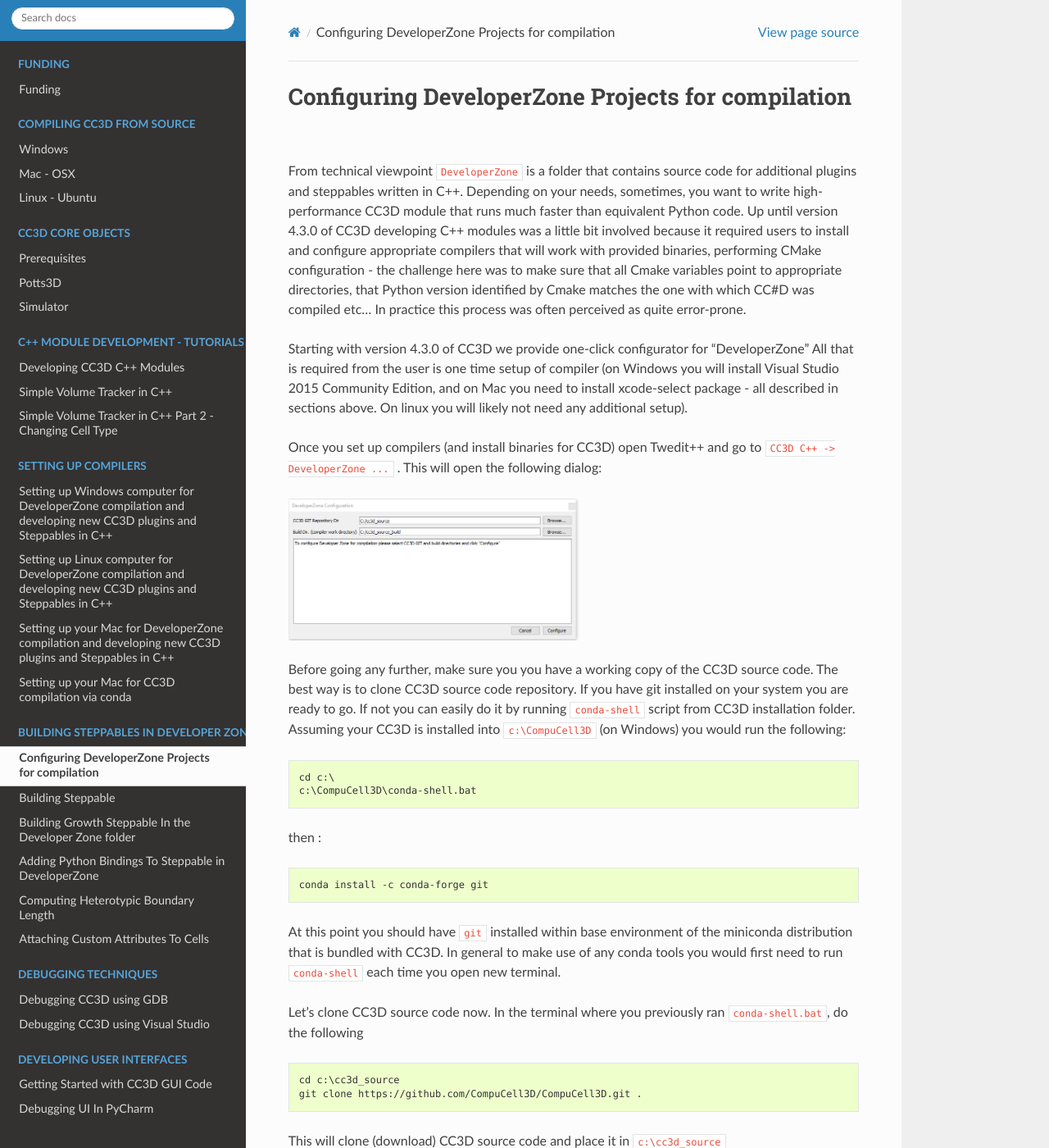
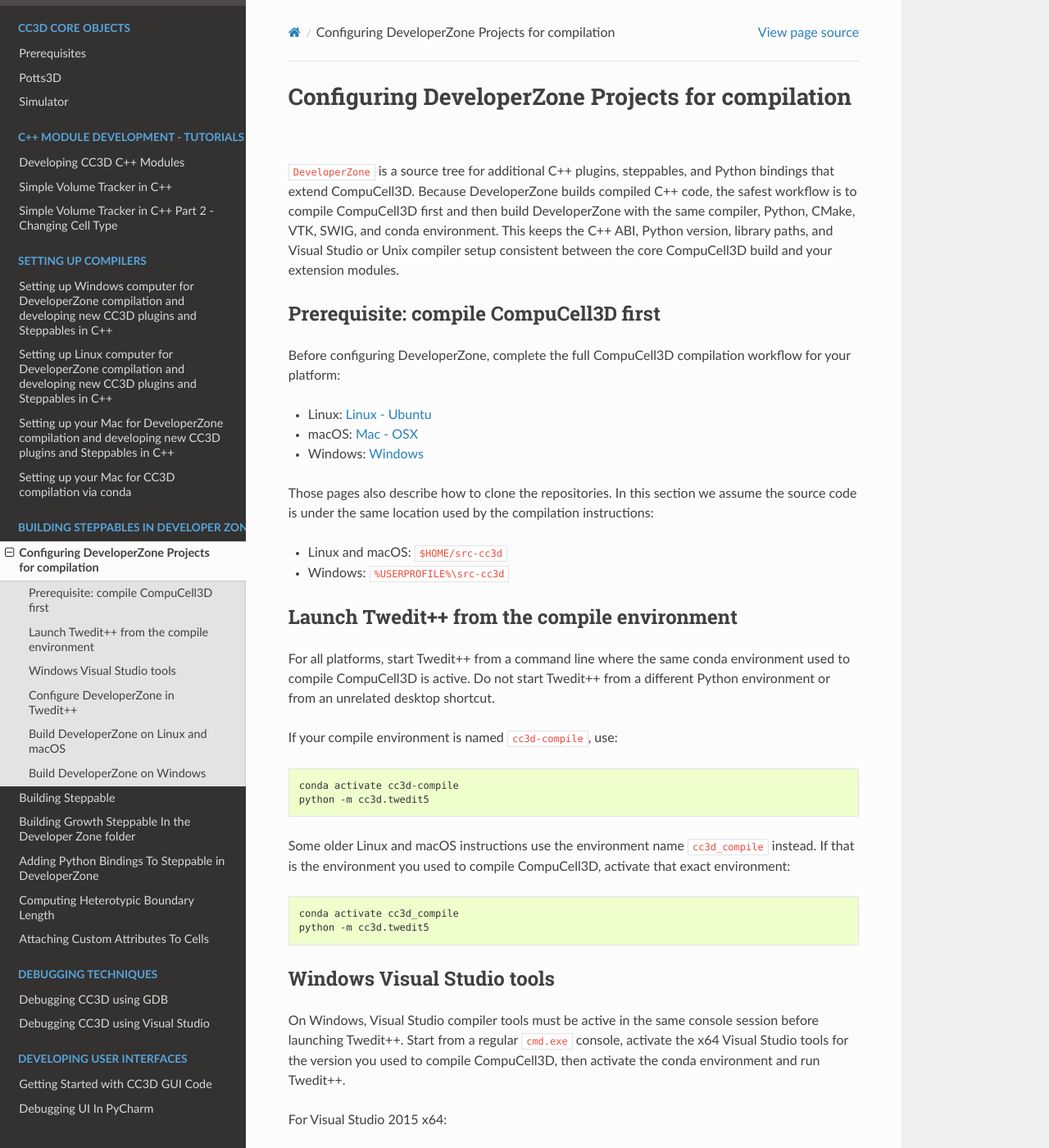
Before and after one commit to CompuCell3D/CompuCell3DDevelopersManual, a Sphinx documentation site: the page built from docs/configuring_developer_zone.rst, in a window 1280 px wide and 1400 px high. Shown: the whole window at 82% size. Built offline with Sphinx 7.4.7 and the Read the Docs theme 3.1.0, drawn with Linux system fonts in a browser that asks for light colours; some of the changed text lies outside the part shown.

Commit message:
updated documentation for developerzone

```diff
--- a/docs/configuring_developer_zone.rst
+++ b/docs/configuring_developer_zone.rst
@@ -1,130 +1,172 @@
 Configuring DeveloperZone Projects for compilation
 ==================================================
 
-From technical viewpoint ``DeveloperZone`` is a folder that contains source code for additional plugins and steppables
-written in C++. Depending on your needs, sometimes, you want to write high-performance CC3D module that runs much faster
-than equivalent Python code. Up until version 4.3.0 of CC3D developing C++ modules was a little bit involved because
-it required users to install and configure appropriate compilers that will work with provided binaries, performing
-CMake configuration - the challenge here was to make sure that all Cmake variables point to appropriate directories,
-that Python version identified by Cmake matches the one with which CC#D was compiled etc... In practice this process was
-often perceived as quite error-prone.
+``DeveloperZone`` is a source tree for additional C++ plugins, steppables, and
+Python bindings that extend CompuCell3D. Because DeveloperZone builds compiled
+C++ code, the safest workflow is to compile CompuCell3D first and then build
+DeveloperZone with the same compiler, Python, CMake, VTK, SWIG, and conda
+environment. This keeps the C++ ABI, Python version, library paths, and Visual
+Studio or Unix compiler setup consistent between the core CompuCell3D build and
+your extension modules.
 
-Starting with version 4.3.0 of CC3D we provide one-click configurator for "DeveloperZone" All that is required from
-the user is one time setup of compiler (on Windows you will install Visual Studio 2015 Community Edition, and on Mac
-you need to install xcode-select package - all described in sections above. On linux you will likely not need any
-additional setup).
+Prerequisite: compile CompuCell3D first
+---------------------------------------
 
-Once you set up compilers (and install binaries for CC3D) open Twedit++ and go to ``CC3D C++ -> DeveloperZone ...`` .
-This will open the following dialog:
+Before configuring DeveloperZone, complete the full CompuCell3D compilation
+workflow for your platform:
+
+* Linux: :doc:`building_core_cc3d_cpp_code_linux`
+* macOS: :doc:`building_core_cc3d_cpp_code_mac`
+* Windows: :doc:`building_core_cc3d_cpp_code_windows`
+
+Those pages also describe how to clone the repositories. In this section we
+assume the source code is under the same location used by the compilation
+instructions:
+
+* Linux and macOS: ``$HOME/src-cc3d``
+* Windows: ``%USERPROFILE%\src-cc3d``
+
+Launch Twedit++ from the compile environment
+--------------------------------------------
+
+For all platforms, start Twedit++ from a command line where the same conda
+environment used to compile CompuCell3D is active. Do not start Twedit++ from a
+different Python environment or from an unrelated desktop shortcut.
+
+If your compile environment is named ``cc3d-compile``, use:
+
+.. code-block:: console
+
+    conda activate cc3d-compile
+    python -m cc3d.twedit5
+
+Some older Linux and macOS instructions use the environment name
+``cc3d_compile`` instead. If that is the environment you used to compile
+CompuCell3D, activate that exact environment:
+
+.. code-block:: console
+
+    conda activate cc3d_compile
+    python -m cc3d.twedit5
+
+Windows Visual Studio tools
+---------------------------
+
+On Windows, Visual Studio compiler tools must be active in the same console
+session before launching Twedit++. Start from a regular ``cmd.exe`` console,
+activate the x64 Visual Studio tools for the version you used to compile
+CompuCell3D, then activate the conda environment and run Twedit++.
+
+For Visual Studio 2015 x64:
+
+.. code-block:: bat
+
+    call "%ProgramFiles(x86)%\Microsoft Visual Studio 14.0\VC\vcvarsall.bat" x64
+    conda activate cc3d-compile
+    python -m cc3d.twedit5
+
+For Visual Studio 2019 x64:
+
+.. code-block:: bat
+
+    call "%ProgramFiles(x86)%\Microsoft Visual Studio\2019\Community\VC\Auxiliary\Build\vcvars64.bat"
+    conda activate cc3d-compile
+    python -m cc3d.twedit5
+
+For Visual Studio 2026 x64:
+
+.. code-block:: bat
+
+    call "%ProgramFiles%\Microsoft Visual Studio\2026\Community\VC\Auxiliary\Build\vcvars64.bat"
+    conda activate cc3d-compile
+    python -m cc3d.twedit5
+
+If you installed a different Visual Studio edition, such as ``Professional``,
+``Enterprise``, or ``BuildTools``, adjust the edition folder in the path.
+
+Configure DeveloperZone in Twedit++
+-----------------------------------
+
+In Twedit++ choose ``CC3D C++ -> DeveloperZone ...``. This opens the
+DeveloperZone configuration dialog:
 
 |dz_001|
 
-Before going any further, make sure you you have a working copy of the CC3D source code. The best way is to clone CC3D
-source code repository. If you have git installed on your system you are ready to go. If not you can easily do it
-by running ``conda-shell`` script from CC3D installation folder. Assuming your CC3D is installed
-into ``c:\CompuCell3D`` (on Windows) you would run the following:
+Set the fields as follows:
+
+* ``CC3D GIT Repository Dir``: the CompuCell3D repository root.
+* ``Build Dir.``: a new empty directory where CMake will generate build files - this will be prepopulated automatically but you can override it
+* ``Windows CMake generator``: on Windows, select the Visual Studio generator
+  matching the Visual Studio version used to compile CompuCell3D.
+
+Example paths:
 
 .. code-block:: console
 
-    cd c:\
-    c:\CompuCell3D\conda-shell.bat
+    # Linux and macOS
+    CC3D GIT Repository Dir: $HOME/src-cc3d/CompuCell3D
+    Build Dir.:              $HOME/src-cc3d/CompuCell3D_dev_zone_build
 
-then :
+.. code-block:: bat
+
+    rem Windows
+    CC3D GIT Repository Dir: %USERPROFILE%\src-cc3d\CompuCell3D
+    Build Dir.:              %USERPROFILE%\src-cc3d\CompuCell3D_dev_zone_build
+
+The build directory must be empty when DeveloperZone is configured. If you need
+to reconfigure from scratch, remove the old build directory or choose a new one.
+
+After filling in the dialog, click ``Configure``. Twedit++ runs CMake using the
+active conda environment and writes the generated project files to the build
+directory.
+
+Build DeveloperZone on Linux and macOS
+--------------------------------------
+
+After configuration completes, build and install from the same conda
+environment:
 
 .. code-block:: console
 
-    conda install -c conda-forge git
+    conda activate cc3d-compile
+    cd $HOME/src-cc3d/CompuCell3D_dev_zone_build
+    make
+    make install
 
-At this point you should have ``git`` installed within base environment of the miniconda distribution that
-is bundled with CC3D. In general to make use of any conda tools you would first need to run ``conda-shell`` each time
-you open new terminal.
+If your compile environment is named ``cc3d_compile``, activate
+``cc3d_compile`` instead.
 
-Let's clone CC3D source code now. In the terminal where you previously ran ``conda-shell.bat``, do the following
+Build DeveloperZone on Windows
+------------------------------
 
-.. code-block:: console
+On Windows, use Visual Studio in ``Release`` mode.
 
-    cd c:\cc3d_source
-    git clone https://github.com/CompuCell3D/CompuCell3D.git .
+Open the generated solution from the DeveloperZone build directory, for example:
 
-This will clone (download) CC3D source code and place it in ``c:\cc3d_source``
+.. code-block:: bat
 
-Now let's make build directory. This is a directory where compilers will place temporary compilation objects:
+    %USERPROFILE%\src-cc3d\CompuCell3D_dev_zone_build\DeveloperZone.sln or ``ALL_BUILD``
 
-.. code-block:: console
+In Visual Studio:
 
-    cd c:\
-    mkdir cc3d_source_build
+* Select the ``Release`` configuration.
+* Select the ``x64`` platform.
+* Build ``ALL_BUILD``.
+* Build ``INSTALL``.
 
-.. warning::
+You can also build from the same Visual Studio-enabled command prompt:
 
-    It is important to create a fresh (empty) build directory before you can configure DeveloperZone configuration. CC3D cannot use build directory that is non empty
+.. code-block:: bat
 
+    cd %USERPROFILE%\src-cc3d\CompuCell3D_dev_zone_build
+    cmake --build . --config Release --target ALL_BUILD
+    cmake --build . --config Release --target INSTALL
 
-Now, fill in full path to CC3D repository (``c:\cc3d_source``) and to build folder (``c:\cc3d_source_build``) and  click
-``Configure`` button in the bottom right corner of the dialog. Configuration process will start. After it is done
-the dialog should display summary of what to do next:
-
-|dz_002|
-
-On Windows, we are asked to open a terminal (ideally Visual Studio 2015 64bit shell - search for VS2015 x64 native tools
-in main search menu of Windows operating system, or simply open any terminal on windows) and run the
-
-.. code-block:: console
-
-    c:\CompuCell3D\conda-shell.ba
-
-This, in addition to activating base miniconda environment will "preconfigure" the terminal for compilation using
-Visual Studio 2015 Tools. You only need to run this ``conda=shell.bat`` command for "regular" terminal. If you opened
-Visual Studio Terminal you may skip this step
-
-Then you run the following:
-
-.. code-block:: console
-
-    cd C:\cc3d_source_build
-
-    nmake
-    nmake install
-
-First command changes directory to the directory that we designated for storing temporary compilation files. This is
-where the Makefile were generated to.
-Next, we run windows version of ``make`` called ``nmake``.
-
-|dz_003|
-
-Once compilation finishes
-
-|dz_004|
-
-we install the compiled modules.
-
-|dz_005|
-
-If you look carefully at the output screen you will see that the modules we compiled will get installed into subfolders
-of ``c:\CompuCell3D\Miniconda3`` which is Miniconda distribution that is part of CC3D installation.
-This is exactly what we want. In other words, with one click and few simple command line commands we were able to
-compile a set of demo extensions modules written in C++. This is significant because this simple procedure allows you
-to easily add new C++ modules and significantly speedup your simulation. From now on you can focus on
-coding rather than figuring out of how to set up compilation
-
-
+The installed DeveloperZone modules are copied into the same conda environment
+used for the core CompuCell3D build. This is the intended result: the extension
+modules are compiled and installed against the same CompuCell3D libraries and
+Python package that were produced by the main build.
 
 .. |dz_001| image:: images/dz_001.png
    :width: 3.725in
    :height: 1.8in
-
-.. |dz_002| image:: images/dz_002.png
-   :width: 3.725in
-   :height: 1.8in
-
-.. |dz_003| image:: images/dz_003.png
-   :width: 1.6in
-   :height: 0.4in
-
-.. |dz_004| image:: images/dz_004.png
-   :width: 5in
-   :height: 3in
-
-.. |dz_005| image:: images/dz_005.png
-   :width: 5in
-   :height: 3in
--- a/docs/index.rst
+++ b/docs/index.rst
@@ -1,5 +1,5 @@
 ###################################################
-CompuCell3D Developers Manual - 4.7.0
+CompuCell3D Developers Manual - 4.9.0
 ###################################################
 
 The focus of this manual is to explain internals of C++ code and provide all information you need start writing your own
```
Also changed, not shown: docs/images/dz_001.png.
